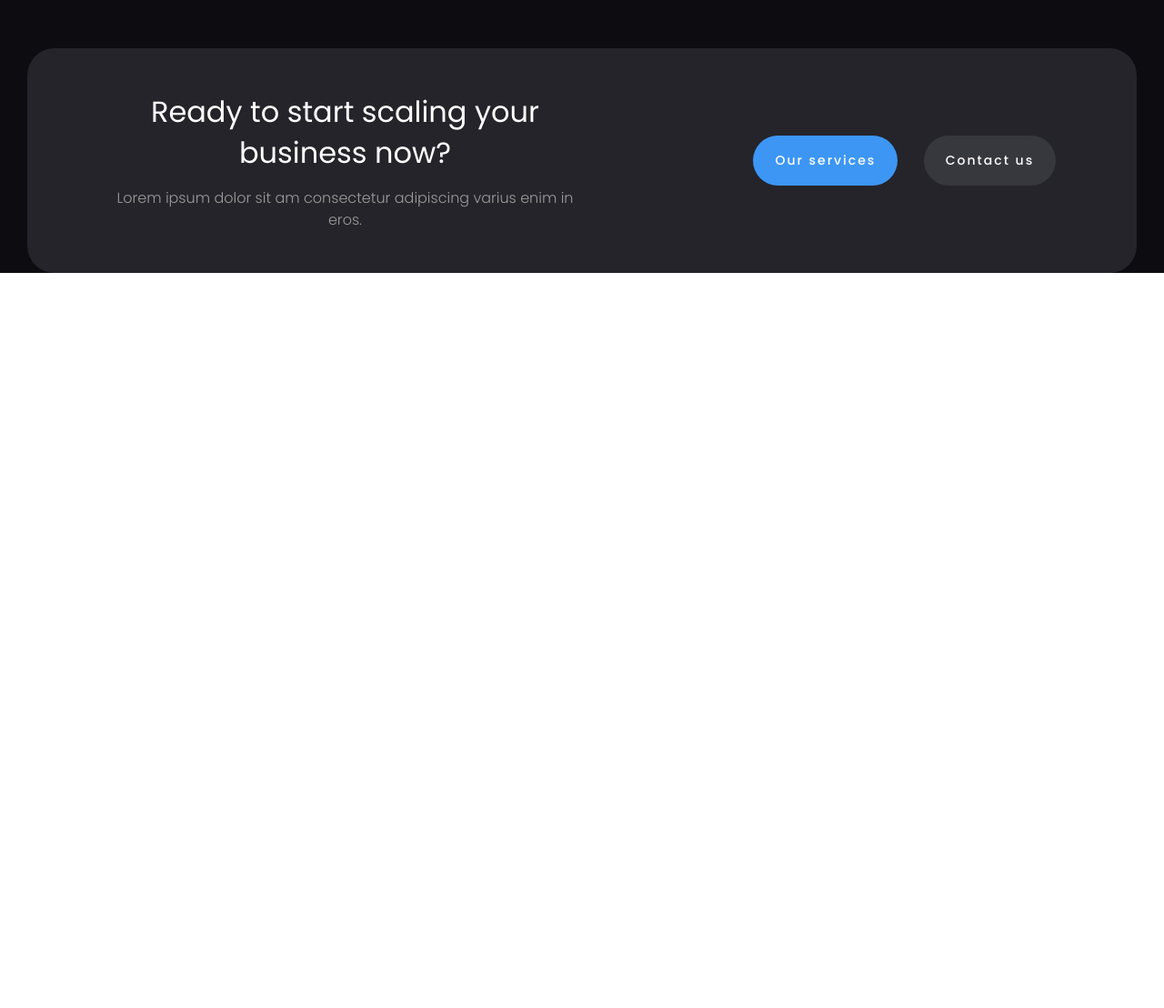
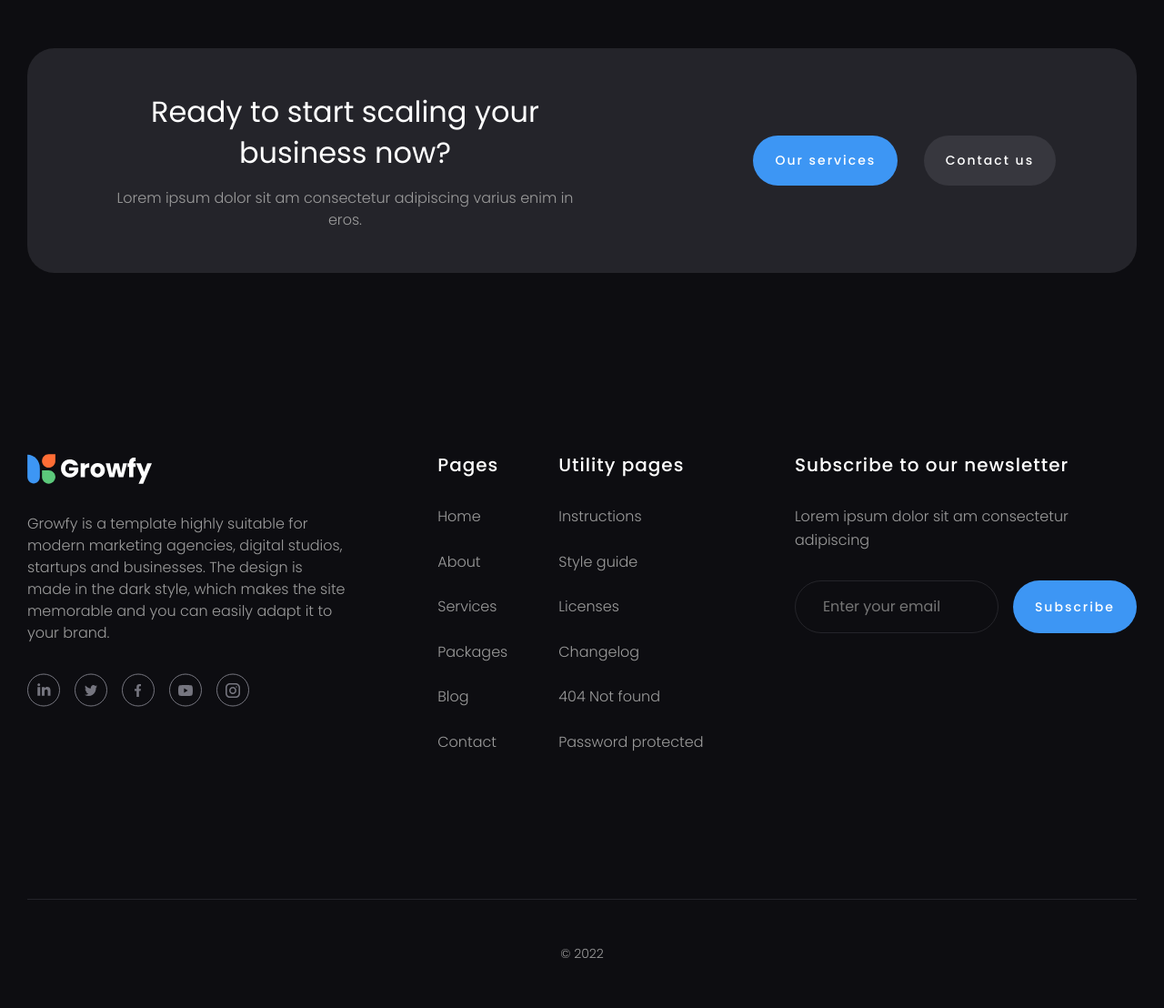
Before and after one commit to and-yevchenko/Growfy, a website built with Vite: page index.html in a window 1280 px wide. Shown: the part 6210-7318 px from the top of the page at 91% size. Before the commit the page ends 6510 px from the top, so only its background shows below. Built offline with nearby package versions, Linux system fonts and the light colour scheme.

Commit message:
Add footer

```diff
--- a/index.html
+++ b/index.html
@@ -266,8 +266,58 @@
                 </div>
             </div>
         </section>
-
       </main>
+      <!-- /***FOOTER***/ -->
+      <footer class="footer">
+            <div class="footer__container">
+                <div class="footer__content">
+                    <div class="footer__growfy growfy-footer">
+                        <a href="" class="growfy-footer__logo"><img src="./public/Logo-Growfy.svg" alt="Logo Growfy" class="growfy-footer__img"></a>
+                        <p class="growfy-footer__text">Growfy is a template highly suitable for modern marketing agencies, digital studios, startups and businesses. The design is made in the dark style, which makes the site memorable and you can easily adapt it to your brand.</p>
+                        <div class="growfy-footer__linkbox">
+                            <a href="#" class="growfy-footer__link" title="LinkedIn"><img src="./public/icon/Linkedin.svg" alt="LinkedIn" class="growfy-footer__link-img"></a>
+                            <a href="#" class="growfy-footer__link" title="Twitter"><img src="./public/icon/Twitter.svg" alt="Twitter" class="growfy-footer__link-img"></a>
+                            <a href="#" class="growfy-footer__link" title="Facebook"><img src="./public/icon/Facebook.svg" alt="Facebook" class="growfy-footer__link-img"></a>
+                            <a href="#" class="growfy-footer__link" title="YouTube"><img src="./public/icon/Youtube.svg" alt="YouTube" class="growfy-footer__link-img"></a>
+                            <a href="#" class="growfy-footer__link" title="Instagram"><img src="./public/icon/Instagram.svg" alt="Instagram" class="growfy-footer__link-img"></a>
+                        </div>
+                    </div>
+                    <div class="footer__pages pages-footer">
+                        <div class="pages-footer__column">
+                            <h3 class="pages-footer__title">Pages</h3>
+                            <ul class="pages-footer__list">
+                                <li class="pages-footer__list-item"><a href="#" class="pages-footer__list-link">Home</a></li>
+                                <li class="pages-footer__list-item"><a href="#" class="pages-footer__list-link">About</a></li>
+                                <li class="pages-footer__list-item"><a href="#" class="pages-footer__list-link">Services</a></li>
+                                <li class="pages-footer__list-item"><a href="#" class="pages-footer__list-link">Packages</a></li>
+                                <li class="pages-footer__list-item"><a href="#" class="pages-footer__list-link">Blog</a></li>
+                                <li class="pages-footer__list-item"><a href="#" class="pages-footer__list-link">Contact</a></li>
+                            </ul>
+                        </div>
+                        <div class="pages-footer__column">
+                            <h3 class="pages-footer__title">Utility pages</h3>
+                            <ul class="pages-footer__list">
+                                <li class="pages-footer__list-item"><a href="#" class="pages-footer__list-link">Instructions</a></li>
+                                <li class="pages-footer__list-item"><a href="#" class="pages-footer__list-link">Style guide</a></li>
+                                <li class="pages-footer__list-item"><a href="#" class="pages-footer__list-link">Licenses</a></li>
+                                <li class="pages-footer__list-item"><a href="#" class="pages-footer__list-link">Changelog</a></li>
+                                <li class="pages-footer__list-item"><a href="#" class="pages-footer__list-link">404 Not found</a></li>
+                                <li class="pages-footer__list-item"><a href="#" class="pages-footer__list-link">Password protected</a></li>
+                            </ul>
+                        </div>
+                    </div>
+                    <div class="footer__subscribe subscribe-footer">
+                        <h3 class="subscribe-footer__title">Subscribe to our newsletter</h3>
+                        <p class="subscribe-footer__text">Lorem ipsum dolor sit am consectetur adipiscing</p>
+                        <div class="subscribe-footer__form">
+                            <input class="subscribe-footer__email" type="email" placeholder="Enter your email" autocomplete="off">
+                            <input class="subscribe-footer__button button" type="submit" value="Subscribe">
+                        </div>
+                    </div>
+                </div>
+                <div class="footer__date">&#169; 2022</div>
+            </div>
+      </footer>
     </div>
     <script type="module" src="./main.js"></script>
   </body>
--- a/src/style/App.scss
+++ b/src/style/App.scss
@@ -39,3 +39,4 @@ $maxWidthContainer: 1280px;
 @import './section/reviews.scss';
 @import './section/blog.scss';
 @import './section/start-now.scss';
+@import './layout/footer.scss';
--- a/src/style/layout/footer.scss
+++ b/src/style/layout/footer.scss
@@ -0,0 +1,115 @@
+.footer {
+    &__container {
+        padding: clm-rem(8, 1440, 14) 30px 0 30px;
+    }
+    &__content {
+        display: flex;
+        margin-bottom: clm-rem(5, 1024, 10);
+        gap: clm-rem(3.5, 1440, 5);
+        flex-wrap: wrap;
+        @media screen and (max-width:680px) {
+            flex-direction: column;
+        }
+    }
+    &__date {
+        padding: 3rem 0;
+        text-align: center;
+        @include mixins.textParams(toRem(14), colors.$text-default, 300, 1.6, normal);
+        border-top: 1px solid colors.$background-grey;
+    }
+    &__growfy, &__pages, &__subscribe {
+        flex: 1;
+        @media screen and (max-width:680px) {
+            width: 100%;
+        }
+    }
+}
+.growfy-footer {
+    &__logo {
+        display: inline-block;
+        &:not(:last-child) {
+            margin-bottom: 2rem;
+        }
+    }
+    &__text {
+        @include mixins.textParams(clm-rem(0.8, 767, 1), colors.$text-default, 300, 1.5, normal);
+        &:not(:last-child) {
+            margin-bottom: 2rem;
+        }
+    }
+    &__linkbox {
+        display: flex;
+        gap: 1rem;
+    }
+    &__link {
+        transition: transform 0.2s ease;
+        &:hover {
+            transform: translateY(5px);
+            transition: transform 0.2s ease;
+        }
+    }
+}
+.pages-footer {
+    display: flex;
+    justify-content: center;
+    gap: 3.5rem;
+    &__title {
+        @include mixins.textParams(clm-rem(1, 767, 1.25), colors.$text-title, 500, 1.2, toRem(1));
+        &:not(:last-child) {
+            margin-bottom: 2rem;
+        }
+    }
+    &__list-item {
+        &:not(:last-child) {
+            margin-bottom: 1.5rem;
+        }
+    }
+    &__list-link {
+        @include mixins.textParams(clm-rem(0.8, 767, 1), colors.$text-default, 300, 1.6, normal);
+        &:hover, &:active {
+            text-decoration: underline;
+        }
+    }
+}
+.subscribe-footer {
+    @media screen and (max-width:1017px) {
+        text-align: center;
+    }
+    &__title {
+        @include mixins.textParams(clm-rem(1, 767, 1.25), colors.$text-title, 500, 1.2, toRem(1));
+        &:not(:last-child) {
+            margin-bottom: 2rem;
+        }
+    }
+    &__text {
+        @include mixins.textParams(clm-rem(0.8, 767, 1), colors.$text-default, 300, 1.6, normal);
+        &:not(:last-child) {
+            margin-bottom: 2rem;
+        }
+    }
+    &__form {
+        display: flex;
+        justify-content: center;
+        @media screen and (max-width:424px) {
+            flex-direction: column;
+        }
+    }
+    &__email {
+        max-width: 14rem;
+        @include mixins.textParams(toRem(16), colors.$text-default, 400, 1.5, normal);
+        background-color: transparent;
+        border: 1px solid colors.$background-grey;
+        padding: 1rem 1.875rem;
+        border-radius: 3.125rem;
+        margin-right: 1rem;
+        transition: box-shadow 0.3s ease;
+        &:active, &:focus {
+            box-shadow: 0px 0px 10px 1px rgba(129,129,139,1);
+            transition: box-shadow 0.3s ease;
+        }
+        @media screen and (max-width:424px) {
+            max-width: 100%;
+            margin: 0 0 1rem 0;
+        }
+    }
+}
```
